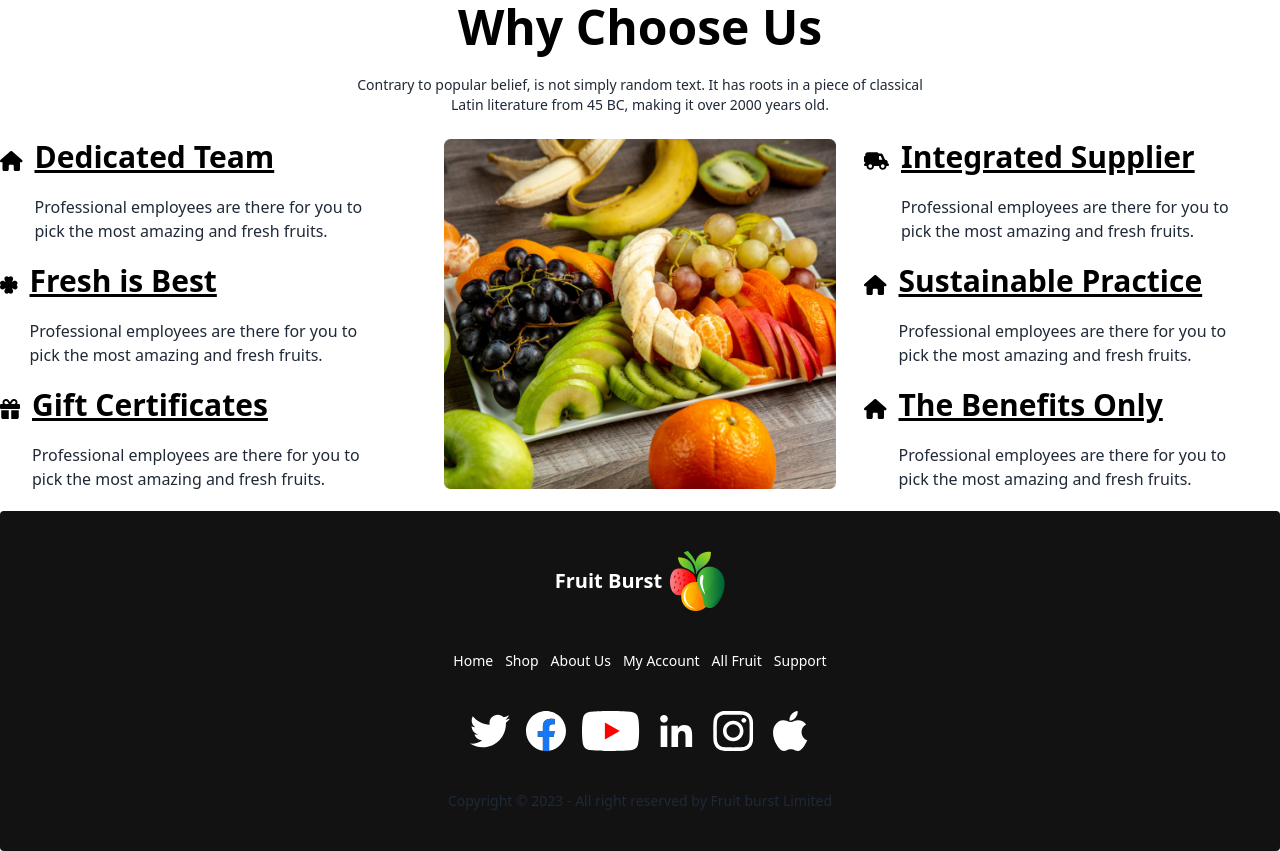
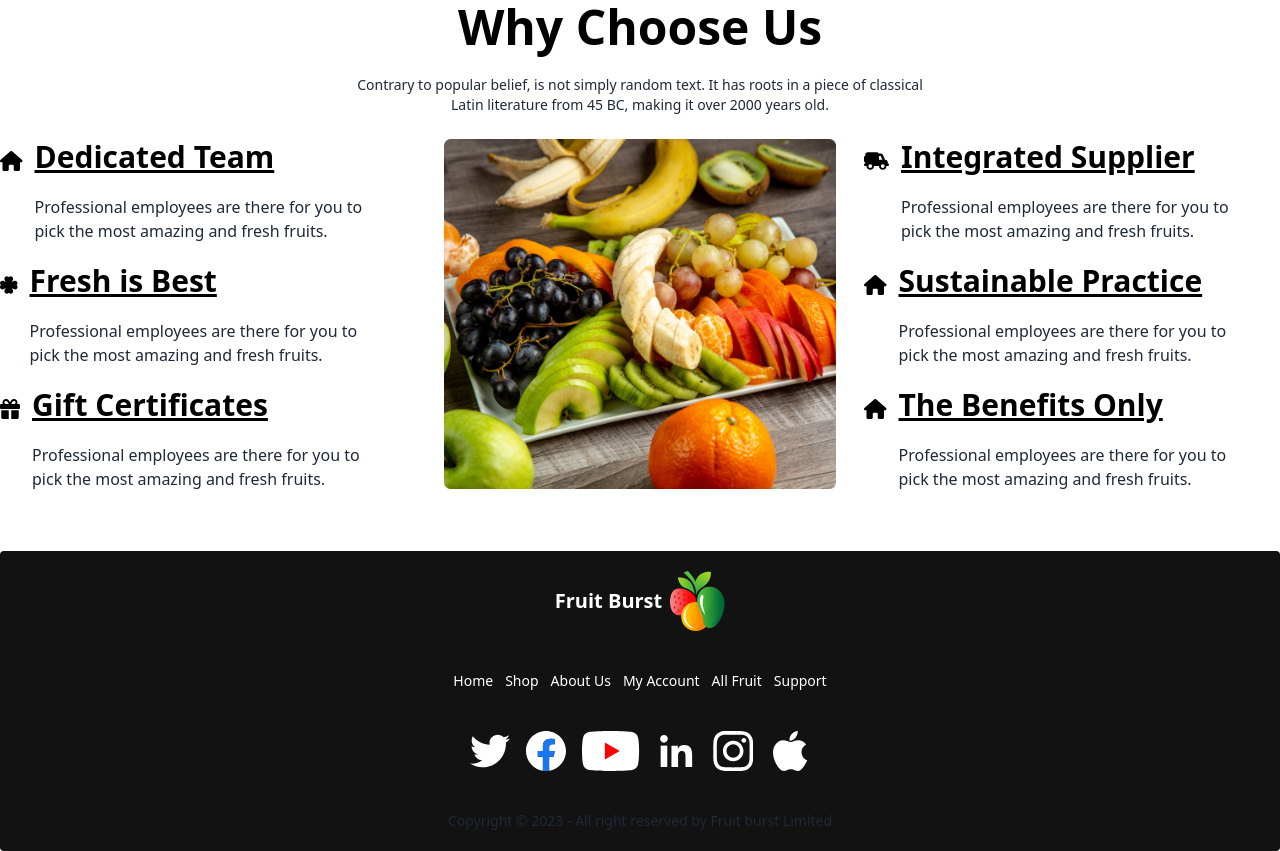
Before and after one commit to Rakib5971/Assignment-03-fruit-burst-, a plain HTML site: page index.html in a window 1280 px wide. Shown: the part 2421-3272 px from the top of the page. Drawn offline with nearby package versions, Linux system fonts and the light colour scheme.

Commit message:
first commit

```diff
--- a/index.html
+++ b/index.html
@@ -555,7 +555,7 @@
 
   </main>
 
-    <footer class="footer footer-center p-10 bg-[#121212;] text-base-content rounded w-[350px]  lg:w-full ">
+    <footer class="footer footer-center p-5 mt-10 bg-[#121212;] text-base-content rounded w-[350px]  lg:w-full ">
       <div class="flex">
       <h3 class="  text-xl font-bold  text-white gap-2">Fruit Burst</h3>
           <img src="images/logo.png"></div>
```
